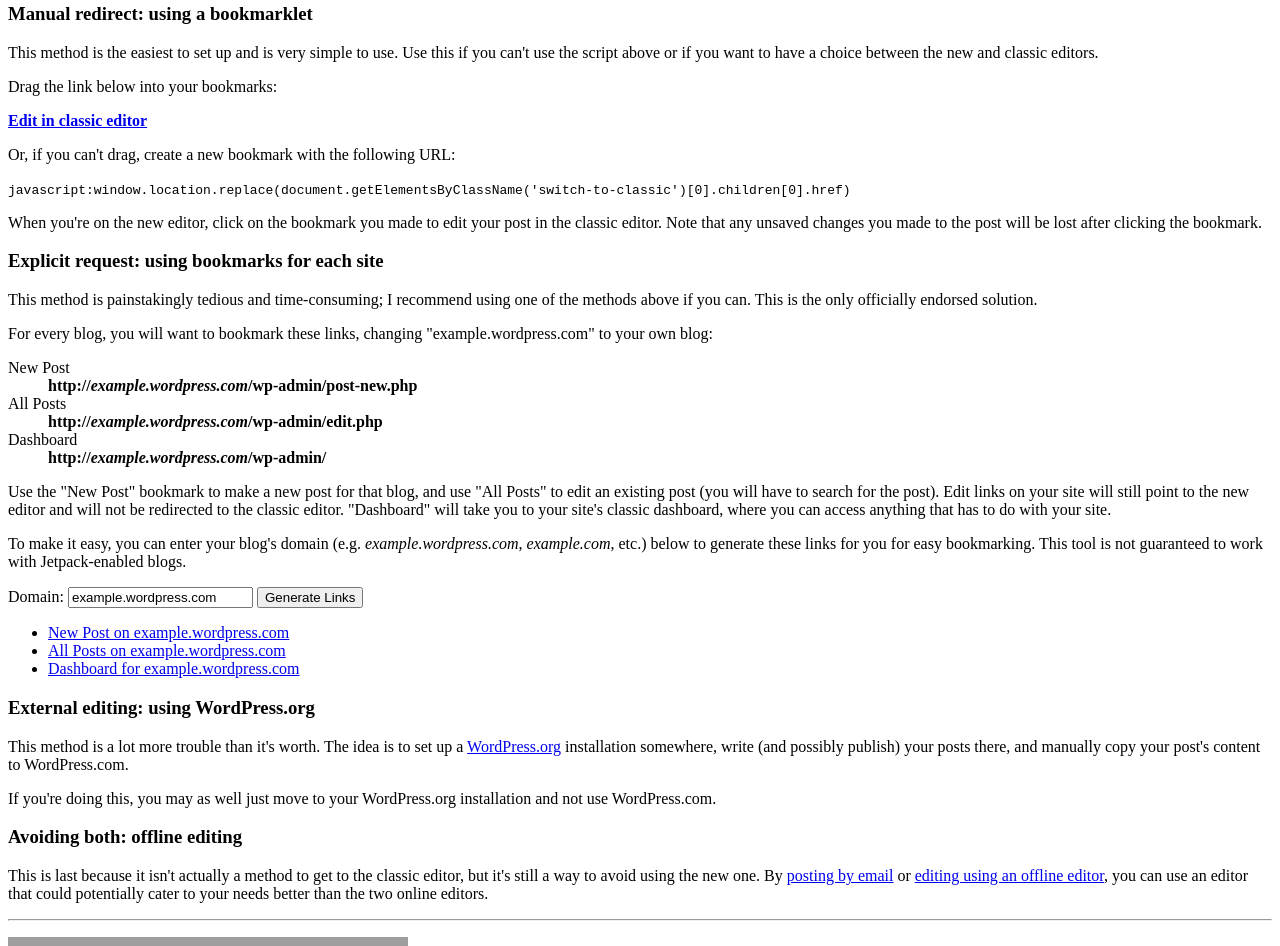
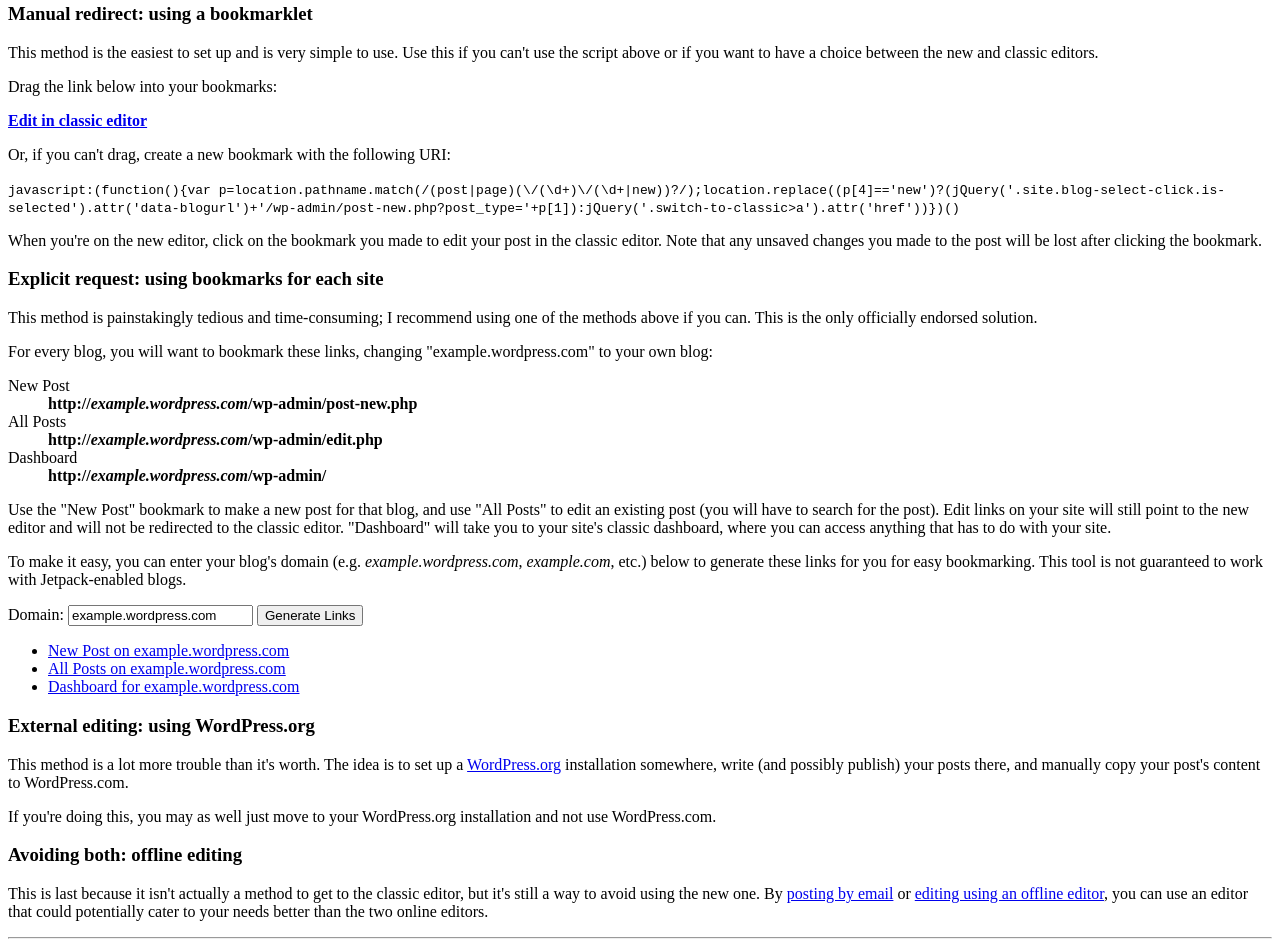
Before and after one commit to tpenguinltg/wpcom-edit-post-redirect.user.js, a plain HTML site: page index.html in a window 1280 px wide. Shown: the part 966-1912 px from the top of the page. Drawn offline with Linux system fonts and the light colour scheme; grey boxes are pictures that could not be loaded.

Commit message:
Update bookmarklet

```diff
--- a/index.html
+++ b/index.html
@@ -102,9 +102,9 @@
         <h1>Manual redirect: using a bookmarklet</h1>
         <p>This method is the easiest to set up and is very simple to use. Use this if you can't use the script above or if you want to have a choice between the new and classic editors.</p>
         <p>Drag the link below into your bookmarks:</p>
-        <p><strong><a href="javascript:window.location.replace(document.getElementsByClassName('switch-to-classic')[0].children[0].href)">Edit in classic editor</a></strong></p>
-        <p>Or, if you can't drag, create a new bookmark with the following URL:</p>
-        <p><code>javascript:window.location.replace(document.getElementsByClassName('switch-to-classic')[0].children[0].href)</code></p>
+        <p><strong><a href="javascript:(function(){var p=location.pathname.match(/(post|page)(\/(\d+)\/(\d+|new))?/);location.replace((p[4]=='new')?(jQuery('.site.blog-select-click.is-selected').attr('data-blogurl')+'/wp-admin/post-new.php?post_type='+p[1]):jQuery('.switch-to-classic>a').attr('href'))})()">Edit in classic editor</a></strong></p>
+        <p>Or, if you can't drag, create a new bookmark with the following URI:</p>
+        <p><code>javascript:(function(){var p=location.pathname.match(/(post|page)(\/(\d+)\/(\d+|new))?/);location.replace((p[4]=='new')?(jQuery('.site.blog-select-click.is-selected').attr('data-blogurl')+'/wp-admin/post-new.php?post_type='+p[1]):jQuery('.switch-to-classic&gt;a').attr('href'))})()</code></p>
         <p>When you're on the new editor, click on the bookmark you made to edit your post in the classic editor. Note that any unsaved changes you made to the post will be lost after clicking the bookmark.</p>
       </section>
 
```
